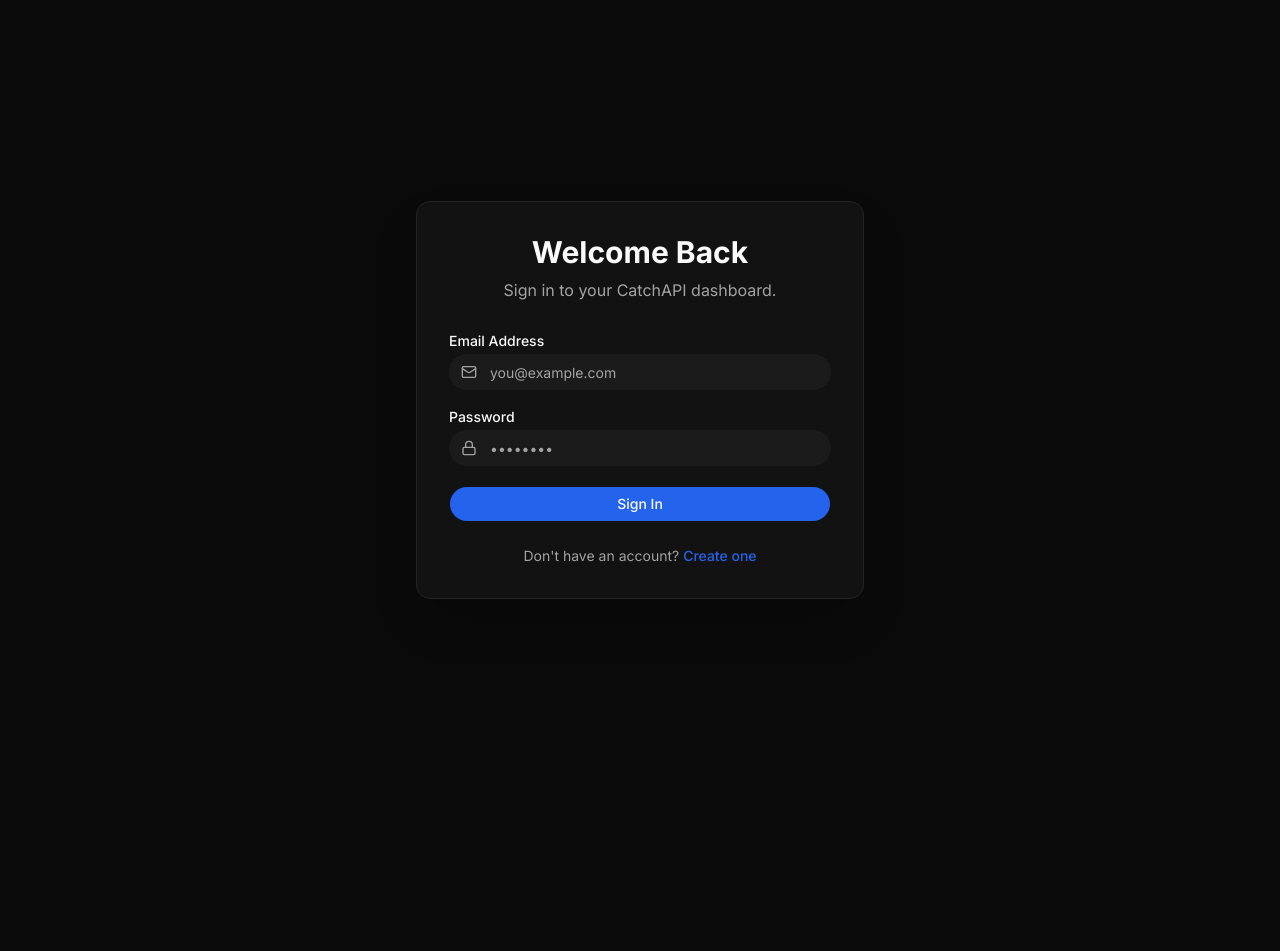
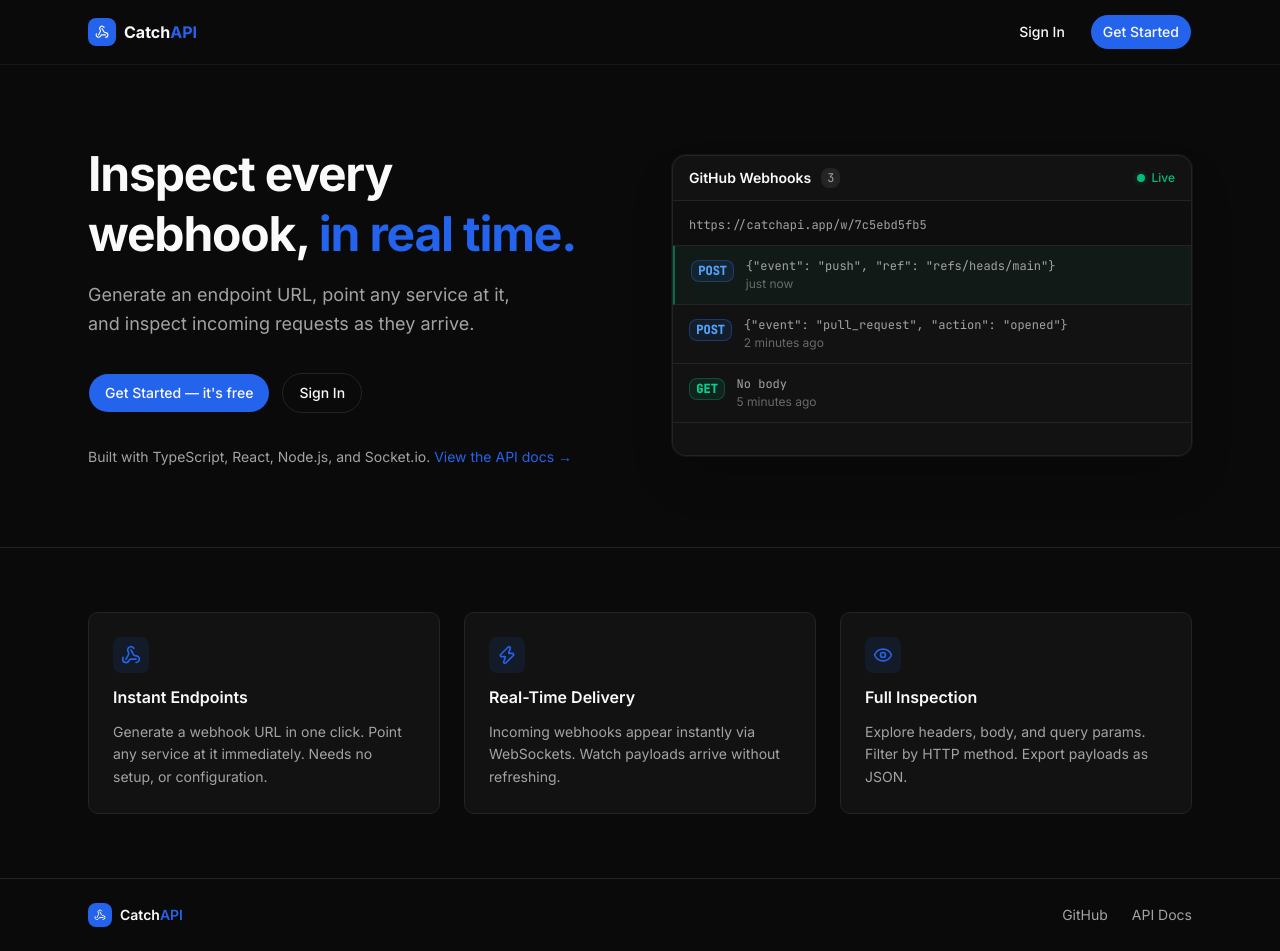
Before and after one commit to utsavumang/catchapi, a React (Vite) app in the folder apps/web/: page / in a window 1280 px wide. Before the commit this address led to /login. Before the commit the page ends 800 px from the top, so only its background shows below. Built offline with nearby package versions, Linux system fonts and the light colour scheme; no server answers.

Commit message:
feat(web): add landing page with product mock

```diff
--- /dev/null
+++ b/apps/web/src/pages/LandingPage.tsx
@@ -0,0 +1,268 @@
+import { Link } from 'react-router-dom';
+import { Webhook, Zap, Eye } from 'lucide-react';
+import { Button } from '@/components/ui/button';
+import { useAuthStore } from '@/store/auth.store';
+import { ROUTES } from '@/lib/constants';
+
+const ProductMock = () => (
+  <div className="relative">
+    <div className="absolute -inset-6 bg-primary/8 blur-3xl rounded-full -z-10" />
+
+    <div className="rounded-xl border border-border bg-card shadow-2xl ring-1 ring-white/5 overflow-hidden">
+      {/* header */}
+      <div className="flex items-center justify-between px-4 py-3 border-b border-border">
+        <div className="flex items-center gap-2.5">
+          <span className="font-semibold text-foreground text-sm">
+            GitHub Webhooks
+          </span>
+          <span className="text-xs font-mono bg-secondary text-muted-foreground px-1.5 py-0.5 rounded">
+            3
+          </span>
+        </div>
+        <div className="flex items-center gap-1.5">
+          <span className="relative flex h-2 w-2">
+            <span className="animate-ping absolute inline-flex h-full w-full rounded-full bg-emerald-500 opacity-75" />
+            <span className="relative inline-flex rounded-full h-2 w-2 bg-emerald-500" />
+          </span>
+          <span className="text-xs text-emerald-500 font-medium">Live</span>
+        </div>
+      </div>
+
+      {/* URL */}
+      <div className="px-4 py-2.5 border-b border-border bg-background/50">
+        <code className="text-xs text-muted-foreground font-mono">
+          https://catchapi.app/w/7c5ebd5fb5
+        </code>
+      </div>
+
+      {/* rows */}
+      {[
+        {
+          method: 'POST',
+          preview: '{"event": "push", "ref": "refs/heads/main"}',
+          time: 'just now',
+          badge: 'bg-blue-500/10 text-blue-400 border-blue-500/30',
+          isNew: true,
+        },
+        {
+          method: 'POST',
+          preview: '{"event": "pull_request", "action": "opened"}',
+          time: '2 minutes ago',
+          badge: 'bg-blue-500/10 text-blue-400 border-blue-500/30',
+          isNew: false,
+        },
+        {
+          method: 'GET',
+          preview: 'No body',
+          time: '5 minutes ago',
+          badge: 'bg-emerald-500/10 text-emerald-400 border-emerald-500/30',
+          isNew: false,
+        },
+      ].map((item, i) => (
+        <div
+          key={i}
+          className={`flex items-start gap-3 px-4 py-3 border-b border-border last:border-b-0 transition-colors ${
+            item.isNew
+              ? 'bg-emerald-500/5 border-l-2 border-l-emerald-500/50'
+              : ''
+          }`}
+        >
+          <span
+            className={`text-xs font-mono font-semibold px-1.5 py-0.5 rounded border shrink-0 mt-0.5 ${item.badge}`}
+          >
+            {item.method}
+          </span>
+          <div className="flex-1 min-w-0 space-y-0.5">
+            <p className="text-xs text-muted-foreground font-mono truncate">
+              {item.preview}
+            </p>
+            <p className="text-xs text-muted-foreground/60">{item.time}</p>
+          </div>
+        </div>
+      ))}
+
+      <div className="h-8 bg-gradient-to-b from-transparent to-card" />
+    </div>
+  </div>
+);
+
+const features = [
+  {
+    icon: <Webhook className="w-5 h-5 text-primary" />,
+    title: 'Instant Endpoints',
+    description:
+      'Generate a webhook URL in one click. Point any service at it immediately. Needs no setup, or configuration.',
+  },
+  {
+    icon: <Zap className="w-5 h-5 text-primary" />,
+    title: 'Real-Time Delivery',
+    description:
+      'Incoming webhooks appear instantly via WebSockets. Watch payloads arrive without refreshing.',
+  },
+  {
+    icon: <Eye className="w-5 h-5 text-primary" />,
+    title: 'Full Inspection',
+    description:
+      'Explore headers, body, and query params. Filter by HTTP method. Export payloads as JSON.',
+  },
+];
+
+// Landing Page
+
+export const LandingPage = () => {
+  const { isAuthenticated, isLoading } = useAuthStore();
+
+  const apiDocsUrl = import.meta.env.VITE_API_URL?.replace(
+    '/api/v1',
+    '/api/docs'
+  );
+
+  return (
+    <div className="min-h-screen bg-background flex flex-col">
+      {/* Navbar */}
+      <header className="fixed top-0 left-0 right-0 z-50 border-b border-border/50 bg-background/80 backdrop-blur-sm">
+        <div className="max-w-6xl mx-auto px-6 h-16 flex items-center justify-between">
+          <Link to={ROUTES.HOME} className="flex items-center gap-2">
+            <div className="flex items-center justify-center w-7 h-7 rounded-md bg-primary">
+              <Webhook className="w-3.5 h-3.5 text-primary-foreground" />
+            </div>
+            <span className="font-bold text-foreground">
+              Catch<span className="text-primary">API</span>
+            </span>
+          </Link>
+
+          {/* Nav CTAs */}
+          <div className="h-9 flex items-center">
+            {!isLoading &&
+              (isAuthenticated ? (
+                <Button asChild>
+                  <Link to={ROUTES.DASHBOARD}>Dashboard</Link>
+                </Button>
+              ) : (
+                <div className="flex items-center gap-3">
+                  <Button variant="ghost" asChild>
+                    <Link to={ROUTES.LOGIN}>Sign In</Link>
+                  </Button>
+                  <Button asChild>
+                    <Link to={ROUTES.REGISTER}>Get Started</Link>
+                  </Button>
+                </div>
+              ))}
+          </div>
+        </div>
+      </header>
+
+      {/*  Hero */}
+      <section className="flex-1 flex items-center pt-16">
+        <div className="max-w-6xl mx-auto px-6 py-20 w-full grid grid-cols-1 lg:grid-cols-2 gap-16 items-center">
+          {/* Left — copy and CTAs */}
+          <div className="space-y-8">
+            <div className="space-y-4">
+              <h1 className="text-4xl sm:text-5xl font-bold text-foreground leading-tight tracking-tight">
+                Inspect every webhook,{' '}
+                <span className="text-primary">in real time.</span>
+              </h1>
+              <p className="text-lg text-muted-foreground leading-relaxed max-w-md">
+                Generate an endpoint URL, point any service at it, and inspect
+                incoming requests as they arrive.
+              </p>
+            </div>
+
+            {/* CTA buttons */}
+            <div className="h-11 flex items-center">
+              {!isLoading &&
+                (isAuthenticated ? (
+                  <Button size="lg" asChild>
+                    <Link to={ROUTES.DASHBOARD}>Go to Dashboard</Link>
+                  </Button>
+                ) : (
+                  <div className="flex items-center gap-3 flex-wrap">
+                    <Button size="lg" asChild>
+                      <Link to={ROUTES.REGISTER}>Get Started — it's free</Link>
+                    </Button>
+                    <Button size="lg" variant="outline" asChild>
+                      <Link to={ROUTES.LOGIN}>Sign In</Link>
+                    </Button>
+                  </div>
+                ))}
+            </div>
+
+            {/* tech note */}
+            <p className="text-sm text-muted-foreground">
+              Built with TypeScript, React, Node.js, and Socket.io.{' '}
+              <a
+                href={apiDocsUrl}
+                target="_blank"
+                rel="noreferrer"
+                className="text-primary hover:underline underline-offset-4"
+              >
+                View the API docs →
+              </a>
+            </p>
+          </div>
+
+          {/* product mock in right */}
+          <div className="relative">
+            <ProductMock />
+          </div>
+        </div>
+      </section>
+
+      {/* Features */}
+      <section className="border-t border-border">
+        <div className="max-w-6xl mx-auto px-6 py-16">
+          <div className="grid grid-cols-1 md:grid-cols-3 gap-6">
+            {features.map((feature, i) => (
+              <div
+                key={i}
+                className="bg-card border border-border rounded-lg p-6 space-y-3"
+              >
+                <div className="w-9 h-9 rounded-md bg-primary/10 flex items-center justify-center">
+                  {feature.icon}
+                </div>
+                <h3 className="font-semibold text-foreground">
+                  {feature.title}
+                </h3>
+                <p className="text-sm text-muted-foreground leading-relaxed">
+                  {feature.description}
+                </p>
+              </div>
+            ))}
+          </div>
+        </div>
+      </section>
+
+      {/* Footer */}
+      <footer className="border-t border-border">
+        <div className="max-w-6xl mx-auto px-6 py-6 flex items-center justify-between flex-wrap gap-4">
+          <div className="flex items-center gap-2">
+            <div className="flex items-center justify-center w-6 h-6 rounded bg-primary">
+              <Webhook className="w-3 h-3 text-primary-foreground" />
+            </div>
+            <span className="text-sm font-semibold text-foreground">
+              Catch<span className="text-primary">API</span>
+            </span>
+          </div>
+          <div className="flex items-center gap-6">
+            <a
+              href="https://github.com/utsavumang/catchapi"
+              target="_blank"
+              rel="noreferrer"
+              className="text-sm text-muted-foreground hover:text-foreground transition-colors"
+            >
+              GitHub
+            </a>
+            <a
+              href={apiDocsUrl}
+              target="_blank"
+              rel="noreferrer"
+              className="text-sm text-muted-foreground hover:text-foreground transition-colors"
+            >
+              API Docs
+            </a>
+          </div>
+        </div>
+      </footer>
+    </div>
+  );
+};
```
Also changed, not shown: apps/web/src/App.tsx (+3 -6 lines).
